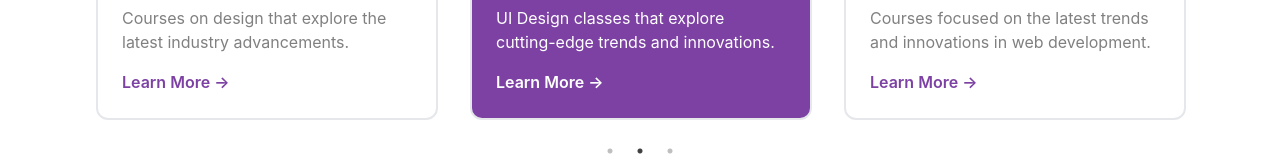
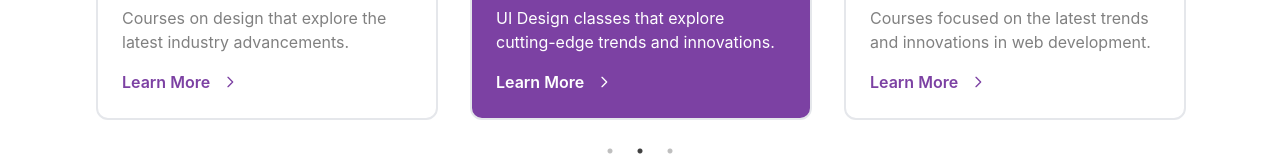
Before and after one commit to vaishnavibadwaik24/next-gen-ux, a React (Create React App) app: page / in a window 1280 px wide. Shown: the part 444-604 px from the top of the page. Built offline with nearby package versions, Linux system fonts and the light colour scheme.

Commit message:
arrow changed of service section

```diff
--- a/src/Home.jsx
+++ b/src/Home.jsx
@@ -300,15 +300,28 @@ function Home() {
               </p>
               <a
   href="#"
-                className={`mt-4 inline-block font-semibold`}
+  className={`mt-4 inline-block font-semibold flex items-center`}
   style={
     centerIndex === 2
       ? { color: "white" }
       : { color: "rgba(124, 65, 163, 1)" }
   }
 >
-                Learn More &rarr;
+  Learn More
+  <svg
+    xmlns="http://www.w3.org/2000/svg"
+    fill="none"
+    viewBox="0 0 24 24"
+    stroke="currentColor"
+    className="w-4 h-4 ml-3">
+    <path
+      strokeLinecap="round"
+      strokeLinejoin="round"
+      strokeWidth="2"
+      d="M9 5l7 7-7 7" />
+  </svg>
 </a>
+
             </div>
           </div>
           <div className="p-4">
@@ -350,15 +363,28 @@ function Home() {
               </p>
               <a
   href="#"
-                className={`mt-4 inline-block font-semibold`}
+  className={`mt-4 inline-block font-semibold flex items-center`}
   style={
     centerIndex === 0
       ? { color: "white" }
       : { color: "rgba(124, 65, 163, 1)" }
   }
 >
-                Learn More &rarr;
+  Learn More
+  <svg
+    xmlns="http://www.w3.org/2000/svg"
+    fill="none"
+    viewBox="0 0 24 24"
+    stroke="currentColor"
+    className="w-4 h-4 ml-3">
+    <path
+      strokeLinecap="round"
+      strokeLinejoin="round"
+      strokeWidth="2"
+      d="M9 5l7 7-7 7" />
+  </svg>
 </a>
+
             </div>
           </div>
           <div className="p-4">
@@ -401,15 +427,28 @@ function Home() {
               </p>
               <a
   href="#"
-                className={`mt-4 inline-block font-semibold`}
+  className={`mt-4 inline-block font-semibold flex items-center`}
   style={
     centerIndex === 1
       ? { color: "white" }
       : { color: "rgba(124, 65, 163, 1)" }
   }
 >
-                Learn More &rarr;
+  Learn More
+  <svg
+    xmlns="http://www.w3.org/2000/svg"
+    fill="none"
+    viewBox="0 0 24 24"
+    stroke="currentColor"
+    className="w-4 h-4 ml-3">
+    <path
+      strokeLinecap="round"
+      strokeLinejoin="round"
+      strokeWidth="2"
+      d="M9 5l7 7-7 7" />
+  </svg>
 </a>
+
             </div>
           </div>
         </Slider>
```
Lines whose indentation alone changed are shown as unchanged.
